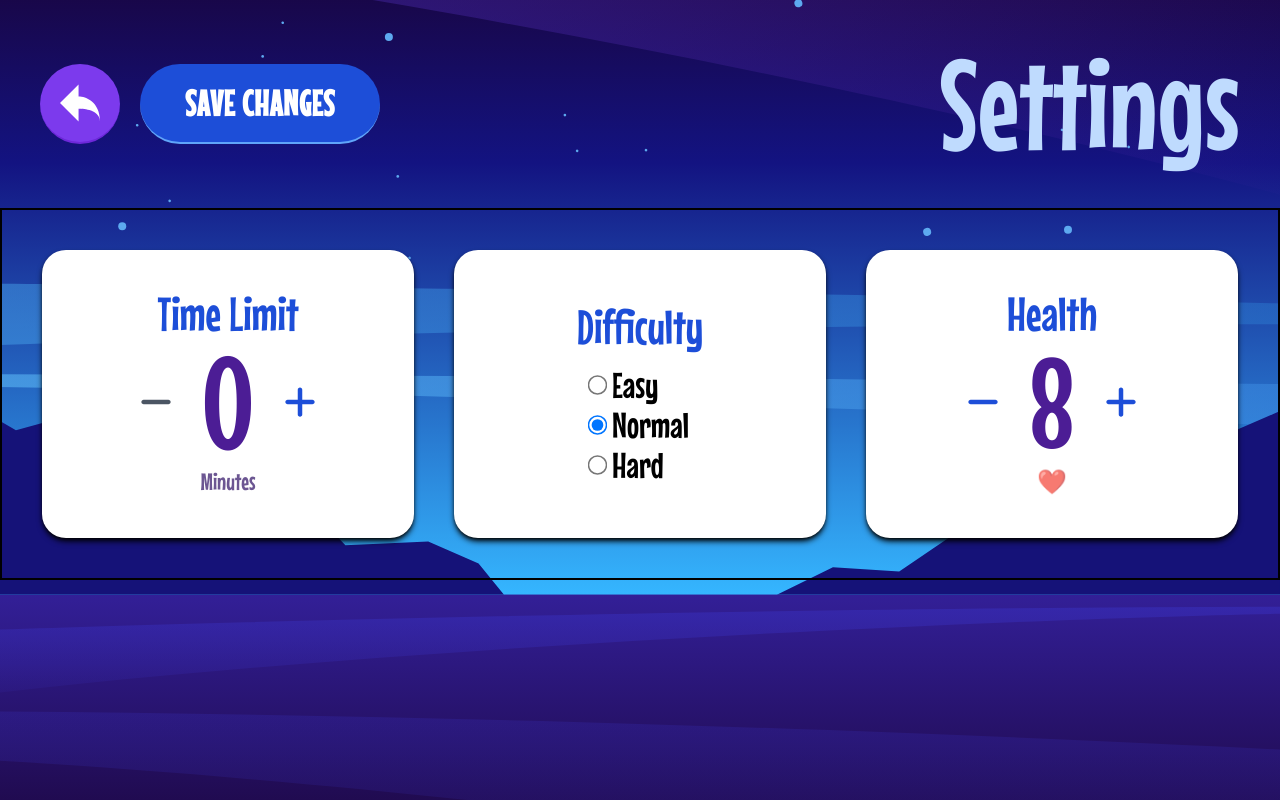
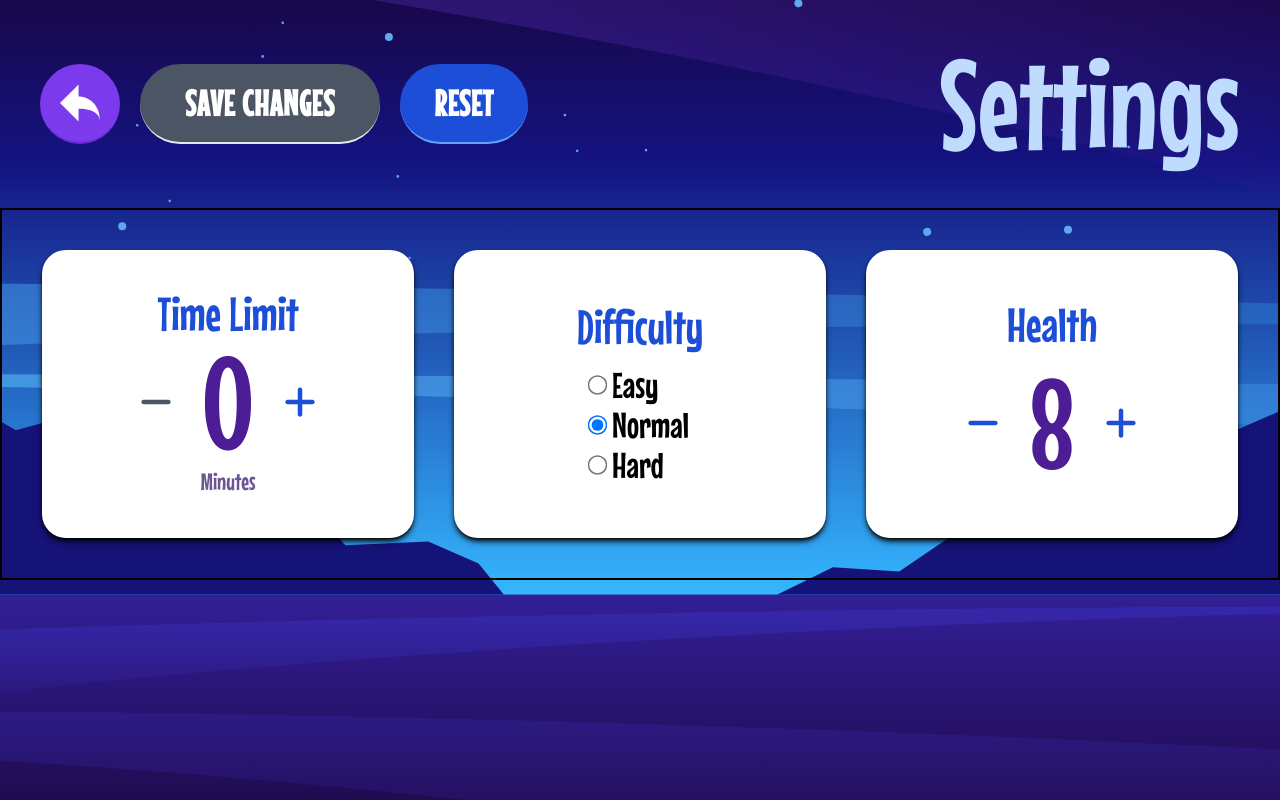
Before and after one commit to MrYious/Hangman-Game, a React (Vite) app in the folder app/: page /menu/settings in a window 1280 px wide. Built offline with nearby package versions, Linux system fonts and the light colour scheme.

Commit message:
add save changes and reset to default button feature

```diff
--- a/app/src/routes/Settings.tsx
+++ b/app/src/routes/Settings.tsx
@@ -1,17 +1,16 @@
 import { FaMinus, FaPlus } from "react-icons/fa6";
+import { useAppDispatch, useAppSelector } from "../hooks/useReduxHooks"
+import { useEffect, useState } from "react"
 
 import { Link } from "react-router-dom"
 import back from "../assets/images/icon-back.svg"
-import { useAppSelector } from "../hooks/useReduxHooks"
-import { useState } from "react"
-
-// import { incTimeLimit } from "../slicers/settingsSlicer"
-
+import { updateSettings } from "../slicers/settingsSlicer"
 
 export default function Settings () {
 
-    // const dispatch = useAppDispatch()
+    const dispatch = useAppDispatch()
     const state = useAppSelector(state => state.settings)
+    const [isUpdated, setIsUpdated] = useState(false);
 
     const [changes, setChanges] = useState({
         timeLimit: 0,
@@ -19,8 +18,29 @@ export default function Settings () {
         difficulty: state.difficulty
     })
 
+    useEffect(() => {
+        if(changes.difficulty === state.difficulty && changes.health === 0 && changes.timeLimit === 0)
+            setIsUpdated(false)
+        else
+            setIsUpdated(true)
+    }, [changes])
+
     const handleSaveChanges = () => {
         console.log(changes);
+        dispatch(updateSettings(changes))
+        setChanges({
+            timeLimit: 0,
+            health: 0,
+            difficulty: state.difficulty
+        })
+    }
+
+    const handleReset = () => {
+        setChanges({
+            timeLimit: 0 - state.timeLimit,
+            health: 8 - state.health ,
+            difficulty: 'Normal'
+        })
     }
 
     const handleDecrementTimeLimit = () => {
@@ -51,9 +71,16 @@ export default function Settings () {
                 </Link>
                 <button
                     onClick={handleSaveChanges}
-                    className={`bg-blue-700 hover:bg-blue-800 py-2 w-60 border-b-2 border-blue-400 hover:border-blue-600 tracking-wide rounded-full text-white text-4xl font-bold select-none text-center`}
+                    disabled={!isUpdated}
+                    className={`${!isUpdated ? 'bg-gray-600' : 'bg-blue-700 hover:bg-blue-800 border-blue-400 hover:border-blue-600'} border-b-2 py-2 w-60 tracking-wide rounded-full text-white text-4xl font-bold select-none text-center`}
                 >
                     SAVE CHANGES
+                </button>
+                <button
+                    onClick={handleReset}
+                    className={`bg-blue-700 hover:bg-blue-800 py-2 w-32 border-b-2 border-blue-400 hover:border-blue-600 tracking-wide rounded-full text-white text-4xl font-bold select-none text-center`}
+                >
+                    RESET
                 </button>
             </div>
             <h1 className="text-blue-200 select-none text-9xl">
@@ -124,9 +151,6 @@ export default function Settings () {
                         <FaPlus className="text-4xl"/>
                     </button>
                 </div>
-                <div className="text-2xl opacity-70 text-violet-950">
-                    ❤️
-                </div>
             </div>
         </section>
     </main>)
--- a/app/src/slicers/settingsSlicer.ts
+++ b/app/src/slicers/settingsSlicer.ts
@@ -8,6 +8,12 @@ interface Settings {
     difficulty: Difficulty,
     health: number,
     maxHealth: number,
+}
+
+interface Changes {
+    timeLimit: number;
+    health: number;
+    difficulty: Difficulty;
 }
 
 const initialState: Settings = {
@@ -22,11 +28,13 @@ const settingsSlicer = createSlice({
     name: 'settings',
     initialState,
     reducers: {
-        incTimeLimit(state, action: PayloadAction<number>) {
-            state.timeLimit += action.payload
+        updateSettings(state, action: PayloadAction<Changes>) {
+            state.timeLimit += action.payload.timeLimit
+            state.health += action.payload.health
+            state.difficulty = action.payload.difficulty
         },
     }
 })
 
 export default settingsSlicer.reducer
-export const { incTimeLimit } = settingsSlicer.actions
+export const { updateSettings } = settingsSlicer.actions
```
